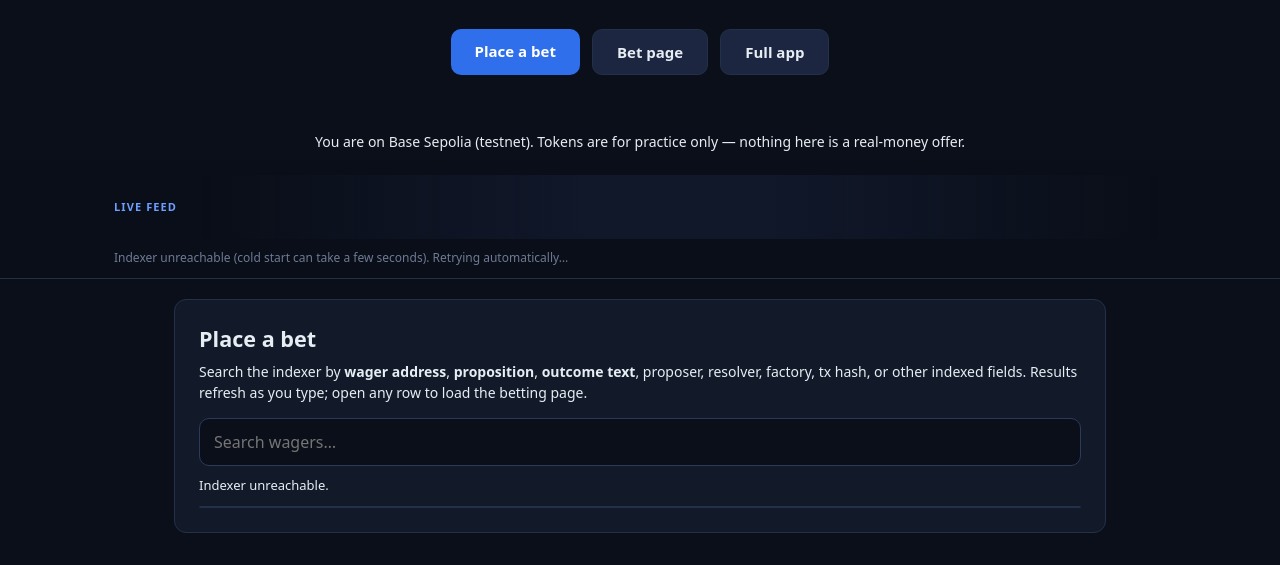
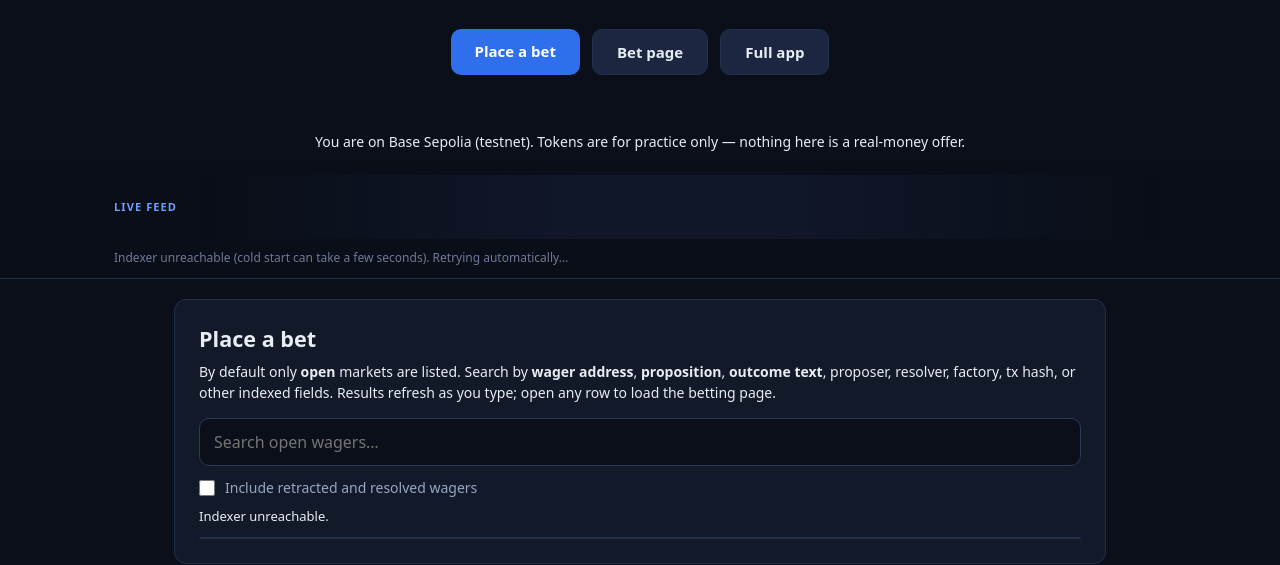
Before and after one commit to autarkenterprises/paramutuel, a plain HTML site: page site/index.html in a window 1280 px wide. Shown: the part 265-830 px from the top of the page. Drawn offline with Linux system fonts and the light colour scheme; no server answers; files whose address does not match are found by name.

Commit message:
Home bet search: default to OPEN wagers, optional include resolved/retracted
Made-with: Cursor

```diff
--- a/site/home-bet-search.js
+++ b/site/home-bet-search.js
@@ -52,7 +52,10 @@
     return `bet.html?wager=${encodeURIComponent(a)}`;
   }
 
-  function buildWagersPath(prefix, { queryText = "", limit = SEARCH_LIMIT, offset = 0, order = "desc" } = {}) {
+  function buildWagersPath(
+    prefix,
+    { queryText = "", limit = SEARCH_LIMIT, offset = 0, order = "desc", openOnly = true } = {}
+  ) {
     const search = String(queryText || "").trim();
     const params = new URLSearchParams({
       limit: String(limit),
@@ -60,6 +63,7 @@
       order,
     });
     if (search) params.set("q", search);
+    if (openOnly) params.set("state", "OPEN");
     return `${prefix}/wagers?${params.toString()}`;
   }
 
@@ -149,22 +153,27 @@
     return map;
   }
 
-  function renderResults(wagers, detailByAddr) {
+  function renderResults(wagers, detailByAddr, { openOnly } = { openOnly: true }) {
     const ul = $("homeBetSearchResults");
     const status = $("homeBetSearchStatus");
     if (!ul) return;
 
     ul.innerHTML = "";
     if (!wagers.length) {
-      if (status) status.textContent = "No matching wagers.";
+      if (status) {
+        status.textContent = openOnly
+          ? "No open wagers match. Try a different search or include resolved and retracted."
+          : "No matching wagers.";
+      }
       return;
     }
 
     if (status) {
       const q = ($("homeBetSearchInput")?.value || "").trim();
+      const scope = openOnly ? "open" : "all states";
       status.textContent = q
-        ? `${wagers.length} match${wagers.length === 1 ? "" : "es"} · click to open bet page`
-        : `Showing ${wagers.length} recent wager${wagers.length === 1 ? "" : "s"} · click to bet`;
+        ? `${wagers.length} match${wagers.length === 1 ? "" : "es"} (${scope}) · click to open bet page`
+        : `Showing ${wagers.length} recent ${openOnly ? "open " : ""}wager${wagers.length === 1 ? "" : "s"} · click to bet`;
     }
 
     for (const w of wagers) {
@@ -206,6 +215,8 @@
     const status = $("homeBetSearchStatus");
     const ul = $("homeBetSearchResults");
     const q = ($("homeBetSearchInput")?.value || "").trim();
+    const includeAll = $("homeBetSearchIncludeAll")?.checked === true;
+    const openOnly = !includeAll;
 
     if (!apiBase) {
       if (status) status.textContent = "No indexer URL in config/deployments.json for this network.";
@@ -219,7 +230,13 @@
 
     let res;
     try {
-      res = await fetchWagersList({ queryText: q, order: "desc", limit: SEARCH_LIMIT, offset: 0 });
+      res = await fetchWagersList({
+        queryText: q,
+        order: "desc",
+        limit: SEARCH_LIMIT,
+        offset: 0,
+        openOnly,
+      });
     } catch {
       if (gen !== fetchGen) return;
       if (status) status.textContent = "Indexer unreachable.";
@@ -250,7 +267,7 @@
     if (gen !== fetchGen) return;
 
     if (spinner) spinner.hidden = true;
-    renderResults(wagers, detailByAddr);
+    renderResults(wagers, detailByAddr, { openOnly });
   }
 
   function scheduleSearch() {
@@ -259,6 +276,12 @@
       debounceTimer = null;
       runSearch().catch((e) => console.error(e));
     }, DEBOUNCE_MS);
+  }
+
+  function syncSearchPlaceholder() {
+    const input = $("homeBetSearchInput");
+    if (!input) return;
+    input.placeholder = $("homeBetSearchIncludeAll")?.checked ? "Search wagers…" : "Search open wagers…";
   }
 
   async function init() {
@@ -276,6 +299,12 @@
     input.addEventListener("input", () => scheduleSearch());
     input.addEventListener("search", () => scheduleSearch());
 
+    $("homeBetSearchIncludeAll")?.addEventListener("change", () => {
+      syncSearchPlaceholder();
+      runSearch().catch((e) => console.error(e));
+    });
+
+    syncSearchPlaceholder();
     await runSearch();
   }
 
--- a/site/index.html
+++ b/site/index.html
@@ -51,14 +51,14 @@
     <section class="card home-bet-search" id="place-a-bet" aria-label="Place a bet">
       <h2 class="home-bet-search-title">Place a bet</h2>
       <p class="muted home-bet-search-hint">
-        Search the indexer by <strong>wager address</strong>, <strong>proposition</strong>, <strong>outcome text</strong>, proposer, resolver, factory, tx hash, or other indexed fields. Results refresh as you type; open any row to load the betting page.
+        By default only <strong>open</strong> markets are listed. Search by <strong>wager address</strong>, <strong>proposition</strong>, <strong>outcome text</strong>, proposer, resolver, factory, tx hash, or other indexed fields. Results refresh as you type; open any row to load the betting page.
       </p>
       <div class="home-bet-search-field-row">
         <input
           type="search"
           id="homeBetSearchInput"
           class="home-bet-search-input"
-          placeholder="Search wagers…"
+          placeholder="Search open wagers…"
           autocomplete="off"
           spellcheck="false"
           enterkeyhint="search"
@@ -66,6 +66,10 @@
         />
         <span class="home-bet-search-spinner" id="homeBetSearchSpinner" hidden aria-hidden="true"></span>
       </div>
+      <label class="home-bet-search-filter">
+        <input type="checkbox" id="homeBetSearchIncludeAll" />
+        Include retracted and resolved wagers
+      </label>
       <p class="home-bet-search-status muted" id="homeBetSearchStatus" role="status" aria-live="polite"></p>
       <ul class="home-bet-search-results" id="homeBetSearchResults"></ul>
     </section>
--- a/site/style.css
+++ b/site/style.css
@@ -209,6 +209,24 @@ body > footer:not(.app-shell-footer) {
   display: flex;
   align-items: center;
   gap: 12px;
+}
+
+.home-bet-search-filter {
+  display: flex;
+  align-items: center;
+  gap: 10px;
+  margin-top: 12px;
+  font-size: 14px;
+  color: #97a6c4;
+  cursor: pointer;
+  user-select: none;
+}
+
+.home-bet-search-filter input {
+  width: 16px;
+  height: 16px;
+  accent-color: #58a6ff;
+  cursor: pointer;
 }
 
 .home-bet-search-input {
```
